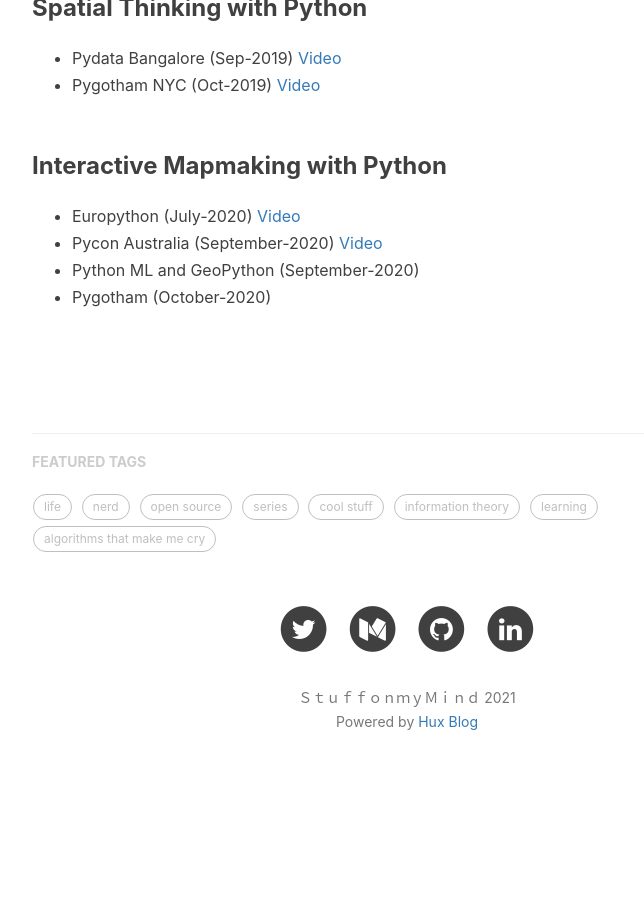
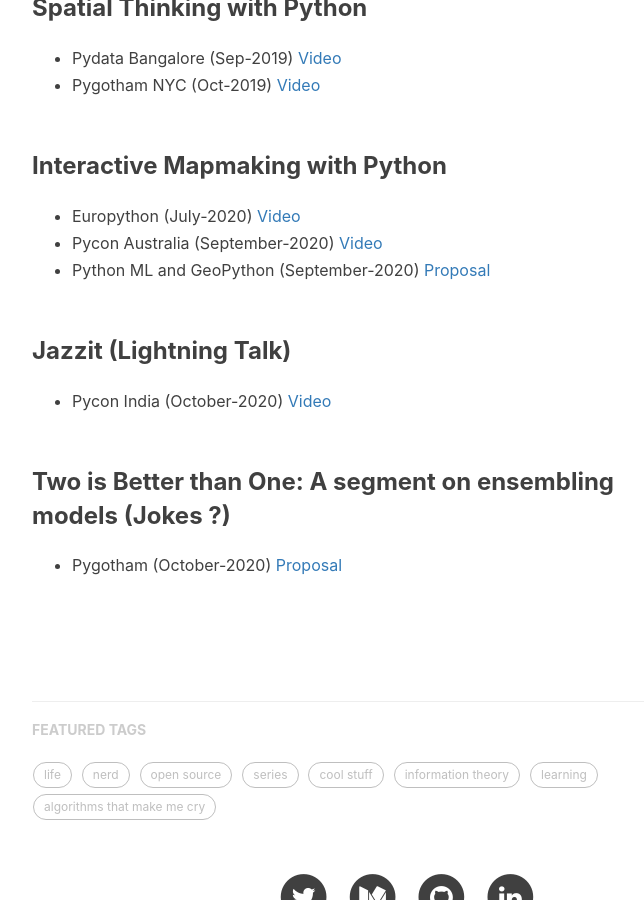
Before and after one commit to Sangarshanan/sangarshanan.github.io, a Jekyll site: the page built from talks.html, in a window 1280 px wide and 900 px high, scrolled down 613 px. Shown: the whole window, without its empty margins (233-877 px from the left). Built offline with Jekyll 4.4.1, drawn with Linux system fonts in a browser that asks for light colours; nearby versions of some CDN libraries; comment, search, counter and statistics services are not loaded; before the commit the page ends 1412 px from its top, so only the background shows below that.

Commit message:
Update talks.md

```diff
--- a/_includes/talks/talks.md
+++ b/_includes/talks/talks.md
@@ -10,5 +10,12 @@
 
 * Europython (July-2020) <a href="https://www.youtube.com/watch?v=cWVKGz4gvwE">Video</a>
 * Pycon Australia (September-2020) <a href="https://www.youtube.com/watch?v=kmvLn4Iagwo">Video</a>
-* Python ML and GeoPython (September-2020)
-* Pygotham (October-2020)
+* Python ML and GeoPython (September-2020) <a href="https://submit.geopython.net/ml2020/talk/8VXKSD/">Proposal</a>
+
+### Jazzit (Lightning Talk)
+
+* Pycon India (October-2020) <a href="https://www.youtube.com/watch?v=CSjfxXaFJ4w">Video</a>
+
+### Two is Better than One: A segment on ensembling models (Jokes ?)
+
+* Pygotham (October-2020)  <a href="http://2020.pygotham.tv/talks/two-is-better-than-one-a-segment-on-ensembling-models/">Proposal</a>
```
